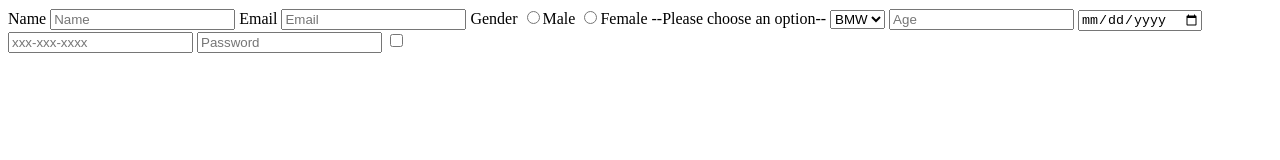
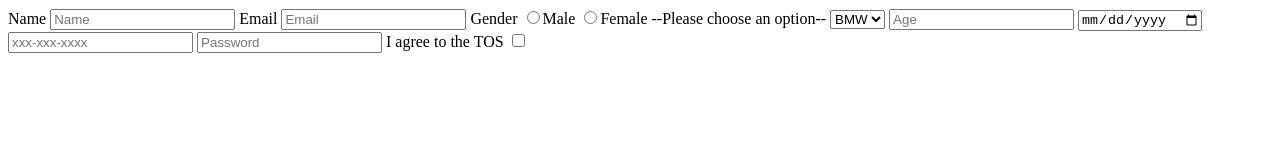
Before and after one commit to acciojob/signup-form-car-HarshitTyagi651, a website: page main.html in a window 1280 px wide. Drawn offline with Linux system fonts and the light colour scheme.

Commit message:
created a submission

```diff
--- a/main.html
+++ b/main.html
@@ -26,6 +26,7 @@
 		<input type="date" required="true" id="dob" />
 		<input type="tel" required="false" id="tel" placeholder="xxx-xxx-xxxx"/>
 		<input type="password" required="true" id="password" placeholder="Password"/>
+		<label for="tos">I agree to the TOS</label>
 		<input type="checkbox" required="true" id="tos"/>
 	</form>
     <script type="text/javascript" src="./script.js">
```
